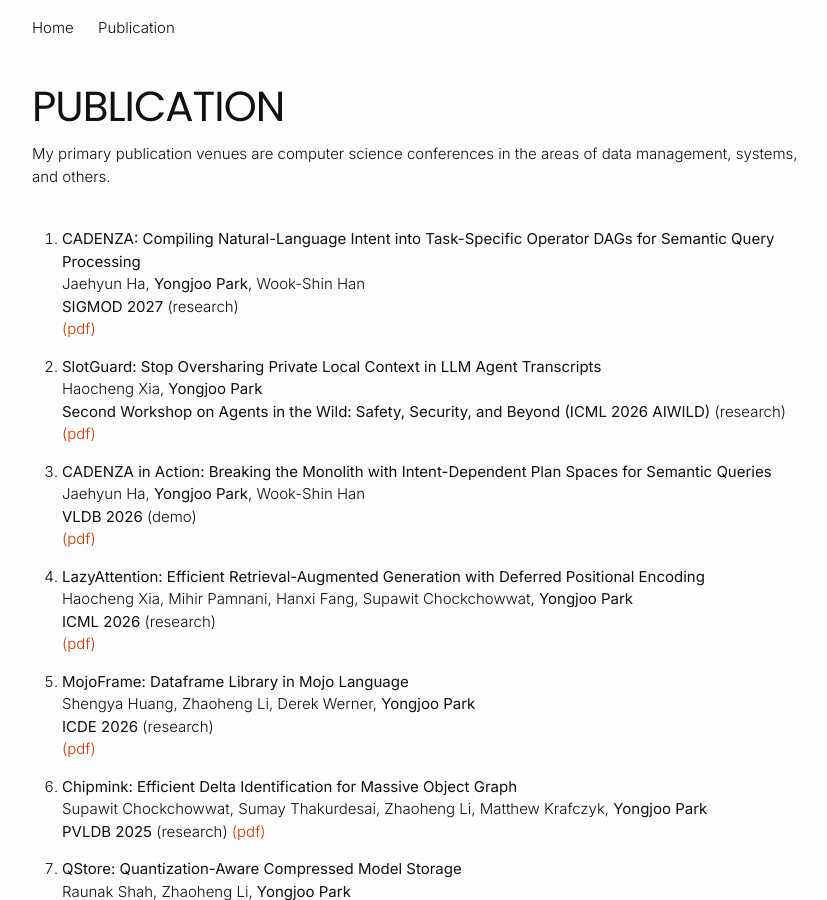
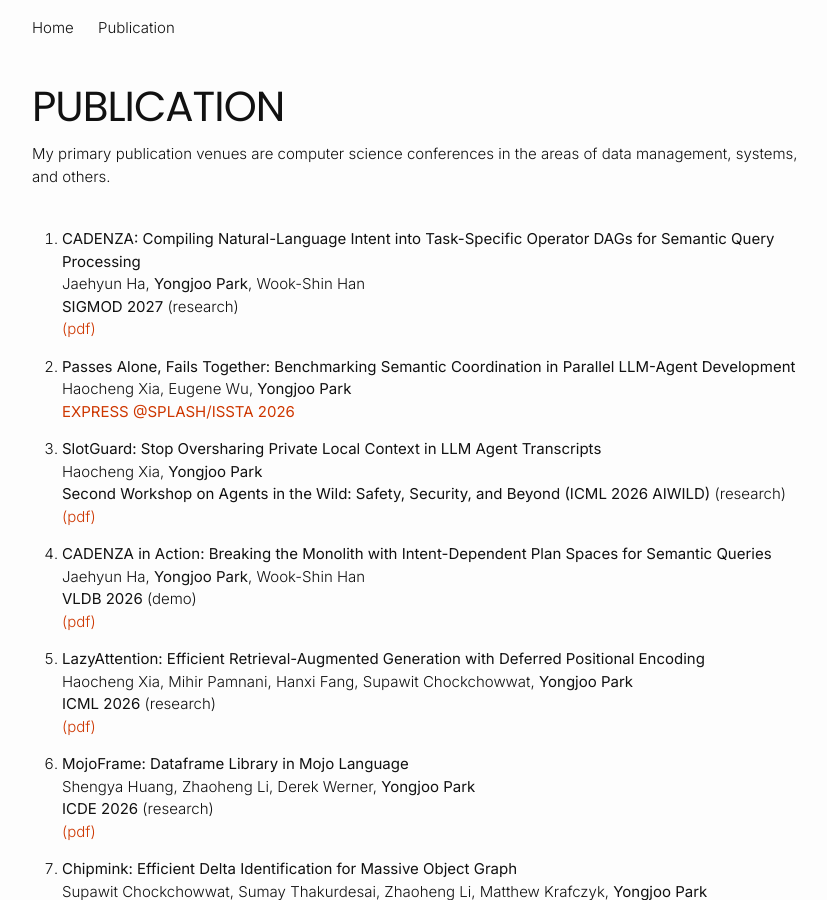
Before and after one commit to pyongjoo/pyongjoo.github.io, a Jekyll site: the page built from publication.md, in a window 1280 px wide and 900 px high. Shown: the whole window, without its empty margins (218-1045 px from the left). Built offline with Jekyll 4.4.1, drawn with Linux system fonts in a browser that asks for light colours.

Commit message:
Add EXPRESS 2026

```diff
--- a/publication.md
+++ b/publication.md
@@ -14,6 +14,10 @@
    Jaehyun Ha, **Yongjoo Park**, Wook-Shin Han
    **SIGMOD 2027** (research)
    [(pdf)](https://arxiv.org/abs/2606.29151)
+
+1. **Passes Alone, Fails Together: Benchmarking Semantic Coordination in Parallel LLM-Agent Development**
+   Haocheng Xia, Eugene Wu, **Yongjoo Park**
+   **[EXPRESS @SPLASH/ISSTA 2026](https://conf.researchr.org/home/splash-issta-2026/express-2026)**
 
 1. **SlotGuard: Stop Oversharing Private Local Context in LLM Agent Transcripts**
    Haocheng Xia, **Yongjoo Park**
```
